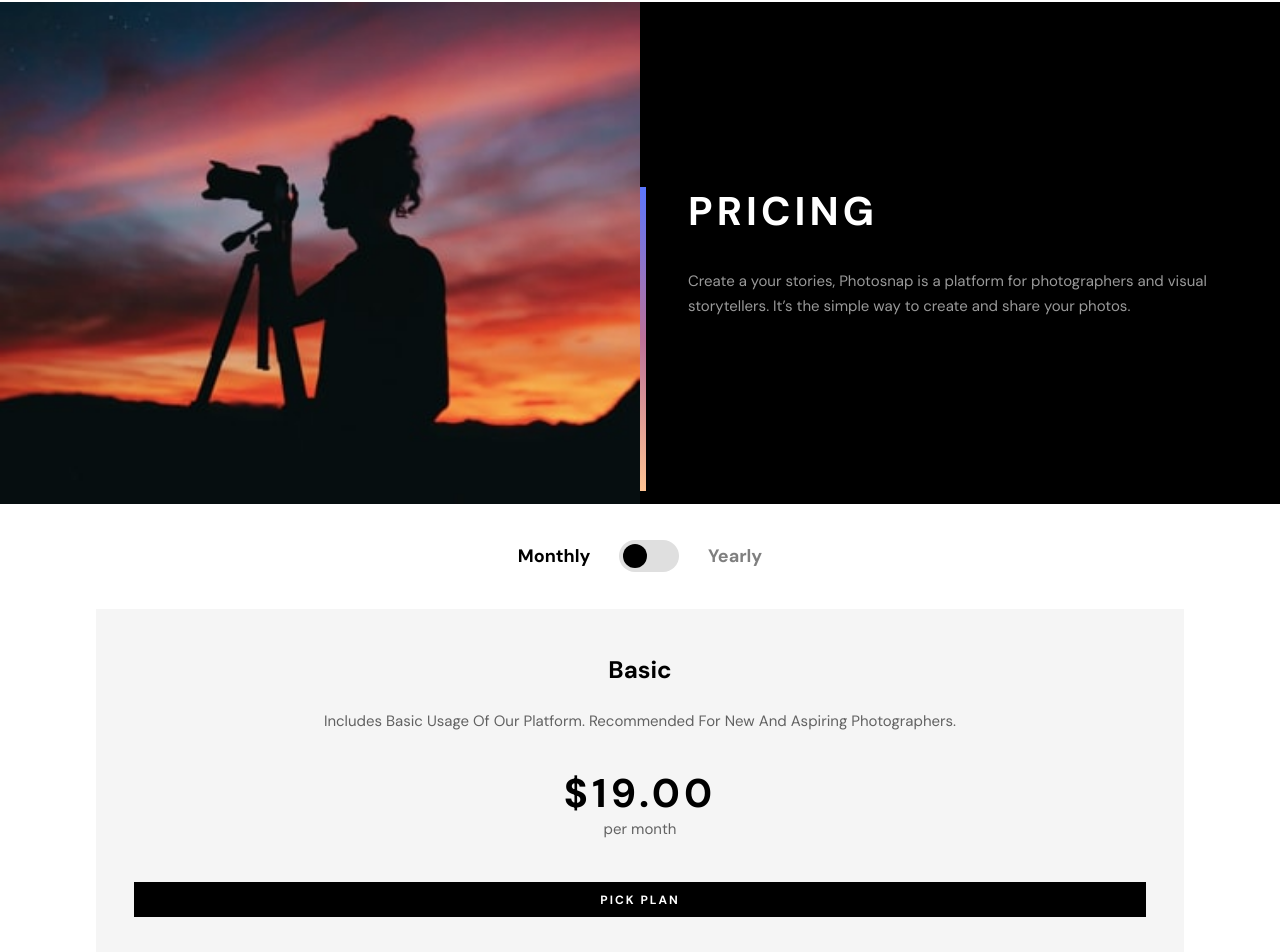
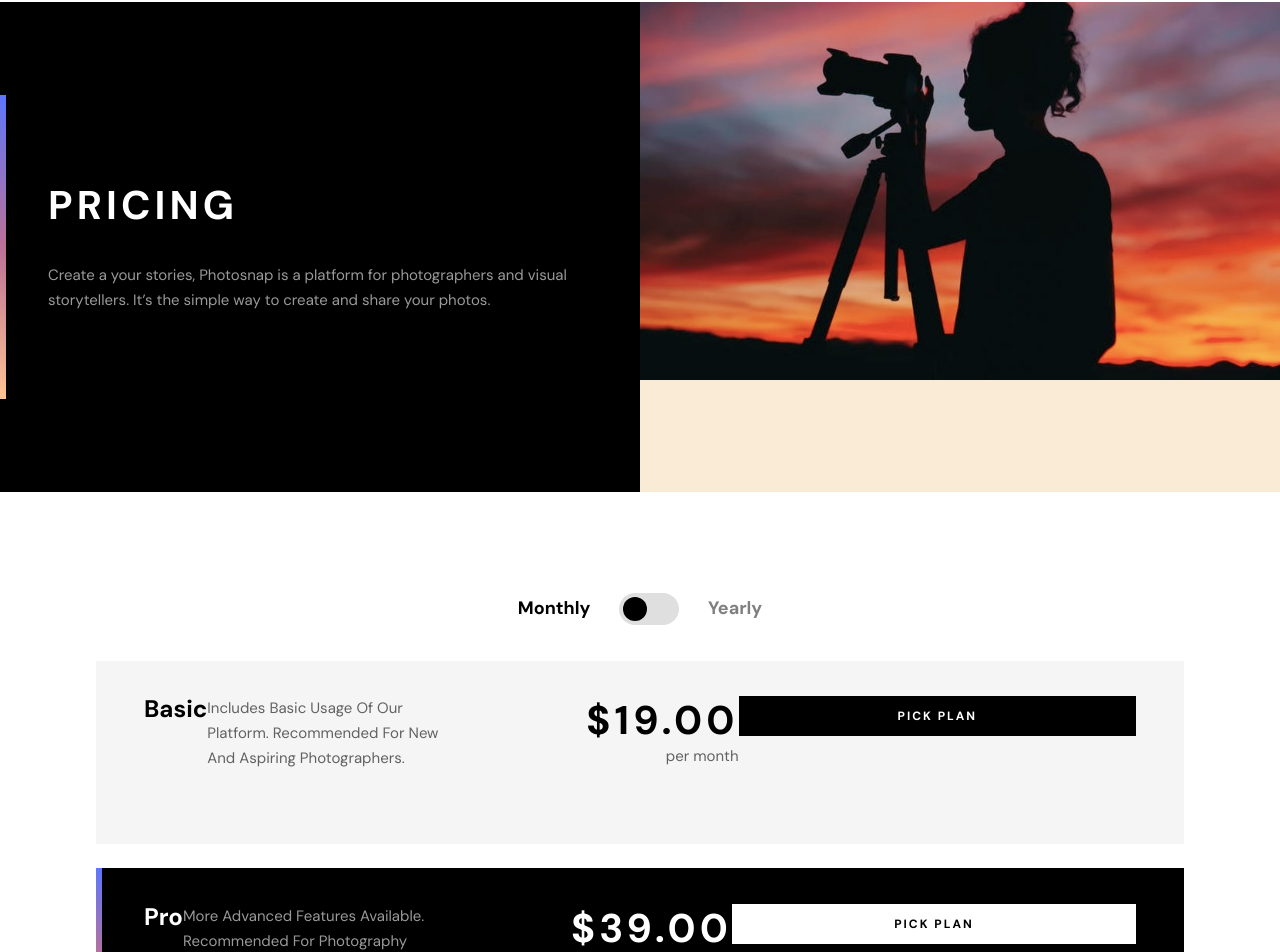
Before and after one commit to LogvnR/photosnap-app, a Next.js app: page /pricing in a window 1280 px wide. Shown: the part 70-1022 px from the top of the page. Built offline with nearby package versions, Linux system fonts and the light colour scheme.

Commit message:
updated Pricing card for Tablet variant

```diff
--- a/components/cards/PricingCard.tsx
+++ b/components/cards/PricingCard.tsx
@@ -1,4 +1,6 @@
-import { FC } from 'react';
+import { FC, useEffect, useState } from 'react';
+
+import useStore from '../../helpers/store';
 
 import classes from '../../styles/cards/PricingCard.module.css';
 
@@ -12,6 +14,53 @@
 }
 
 const PricingCard: FC<PricingCardProps> = ({
+  accent,
+  type,
+  title,
+  info,
+  color,
+  price,
+}) => {
+  const [altLayout, setAltLayout] = useState<boolean>(false);
+  const { screenWidth } = useStore();
+
+  useEffect(() => {
+    console.log(screenWidth);
+    if (screenWidth >= 1280) {
+      setAltLayout(false);
+    } else if (screenWidth >= 768 && screenWidth < 1280) {
+      setAltLayout(true);
+    } else {
+      setAltLayout(false);
+    }
+  }, [screenWidth]);
+  return (
+    <>
+      {!altLayout && (
+        <Standard
+          accent={accent}
+          color={color}
+          info={info}
+          price={price}
+          title={title}
+          type={type}
+        />
+      )}
+      {altLayout && (
+        <Alternate
+          accent={accent}
+          color={color}
+          info={info}
+          price={price}
+          title={title}
+          type={type}
+        />
+      )}
+    </>
+  );
+};
+
+const Standard: FC<PricingCardProps> = ({
   accent,
   type,
   title,
@@ -35,4 +84,30 @@
   );
 };
 
+const Alternate: FC<PricingCardProps> = ({
+  accent,
+  type,
+  title,
+  info,
+  color,
+  price = 0,
+}) => {
+  return (
+    <div className={classes[`container-${color}`]}>
+      {accent && <div className={classes.accent}></div>}
+      <div className={classes['content-container']}>
+        <h4 className={classes.title}>{title}</h4>
+        <p className={classes.info}>{info}</p>
+        <div className={classes[`btn-${color}`]}>pick plan</div>
+      </div>
+      <div className={classes['price-container']}>
+        <h2 className={classes.price}>
+          ${type ? String(price * 10) : String(price)}.00
+        </h2>
+        <p className={classes.month}>per month</p>
+      </div>
+    </div>
+  );
+};
+
 export default PricingCard;
--- a/components/ui/Pricing.tsx
+++ b/components/ui/Pricing.tsx
@@ -17,15 +17,8 @@
     <section className={classes.container}>
       <ToggleCard action={toggleHandler} option={toggle} />
       <section className={classes['pricing-container']}>
-        {PricingCardContent.map(({ accent, title, info, color, price }) => (
-          <PricingCard
-            accent={accent}
-            title={title}
-            info={info}
-            color={color}
-            price={price}
-            type={toggle}
-          />
+        {PricingCardContent.map((content) => (
+          <PricingCard {...content} type={toggle} key={content.title} />
         ))}
       </section>
     </section>
--- a/pages/pricing.tsx
+++ b/pages/pricing.tsx
@@ -1,5 +1,9 @@
+import { useEffect } from 'react';
+
 import type { NextPage } from 'next';
 import Head from 'next/head';
+
+import useStore from '../helpers/store';
 
 import { PricingHeroCardContent } from '../helpers/content';
 
@@ -10,6 +14,15 @@
 
 const pricing: NextPage = () => {
   const { photoS, photoM, photoL, title, info } = PricingHeroCardContent;
+  const { setScreenWidth } = useStore();
+
+  useEffect(() => {
+    if (typeof window !== 'undefined') {
+      const width = window.innerWidth;
+      setScreenWidth(width);
+    }
+  }, []);
+
   return (
     <section>
       <Head>
--- a/styles/cards/PricingCard.module.css
+++ b/styles/cards/PricingCard.module.css
@@ -103,3 +103,42 @@
   letter-spacing: 2px;
   font-weight: var(--bold);
 }
+
+@media only screen and (min-width: 768px) {
+  .container-black,
+  .container-white {
+    flex-direction: row;
+    justify-content: space-between;
+    align-items: flex-start;
+    padding: 2.2rem 3rem;
+  }
+
+  .accent {
+    position: absolute;
+    top: 0;
+    left: 0;
+    width: 6px;
+    height: 100%;
+    background: var(--accent);
+  }
+
+  .content-container {
+    max-width: 270px;
+  }
+
+  .info {
+    text-align: start;
+  }
+
+  .price-container {
+    max-width: 278px;
+    flex-direction: column;
+    justify-content: flex-start;
+    align-items: flex-end;
+  }
+
+  .btn-black,
+  .btn-white {
+    padding: 0.75rem 0;
+  }
+}
--- a/styles/pages/features.module.css
+++ b/styles/pages/features.module.css
@@ -5,6 +5,7 @@
 @media only screen and (min-width: 768px) {
   .feature-container {
     width: 100%;
+    margin-top: 4rem;
     display: flex;
     justify-content: center;
     flex-wrap: wrap;
--- a/styles/ui/Pricing.module.css
+++ b/styles/ui/Pricing.module.css
@@ -12,3 +12,9 @@
   gap: 1.5rem;
   padding-bottom: 2rem;
 }
+
+@media only screen and (min-width: 768px) {
+  .container {
+    padding: 4rem 0;
+  }
+}
```
